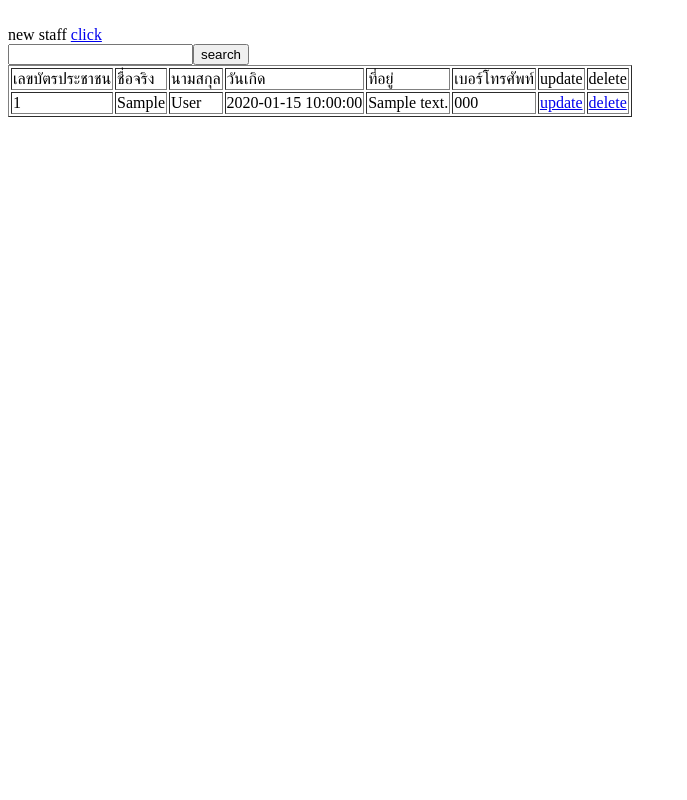
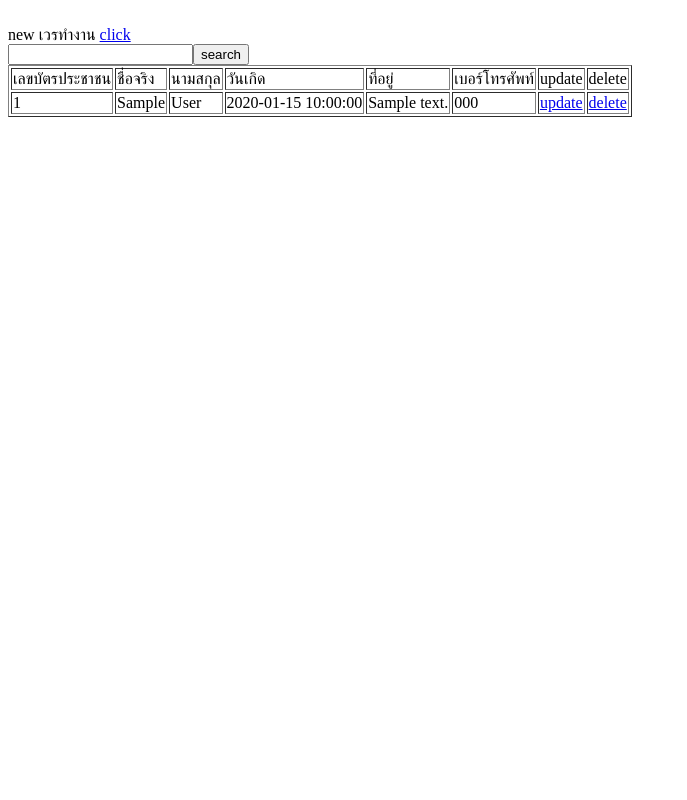
Before and after one commit to ThidaratPi/db021_122, a PHP site: template views/detail/index_detail.php in a window 1280 px wide. Shown: the whole page, without its empty margins (0-687 px from the left). Run offline with PHP 8.4, Linux system fonts and the light colour scheme; the template is opened without the code that fills it: most values are stand-ins (such as "Sample title", 1, 10 or a date in 2020).

Commit message:
Update index_detail.php

```diff
--- a/views/detail/index_detail.php
+++ b/views/detail/index_detail.php
@@ -1,8 +1,8 @@
 <table border=1>
-<br>new staff <a href=?controller=staff&action=newStaff> click</a><br>
+<br>new เวรทำงาน <a href=?controller=detail&action=newDetail> click</a><br>
 <form method="get" action="">
         <input type="text" name="key">
-        <input type="hidden" name="controller" value="staff">
+        <input type="hidden" name="controller" value="detail">
         <button type="submit" name="action" value="search">
 search</button>
 </form>
```
